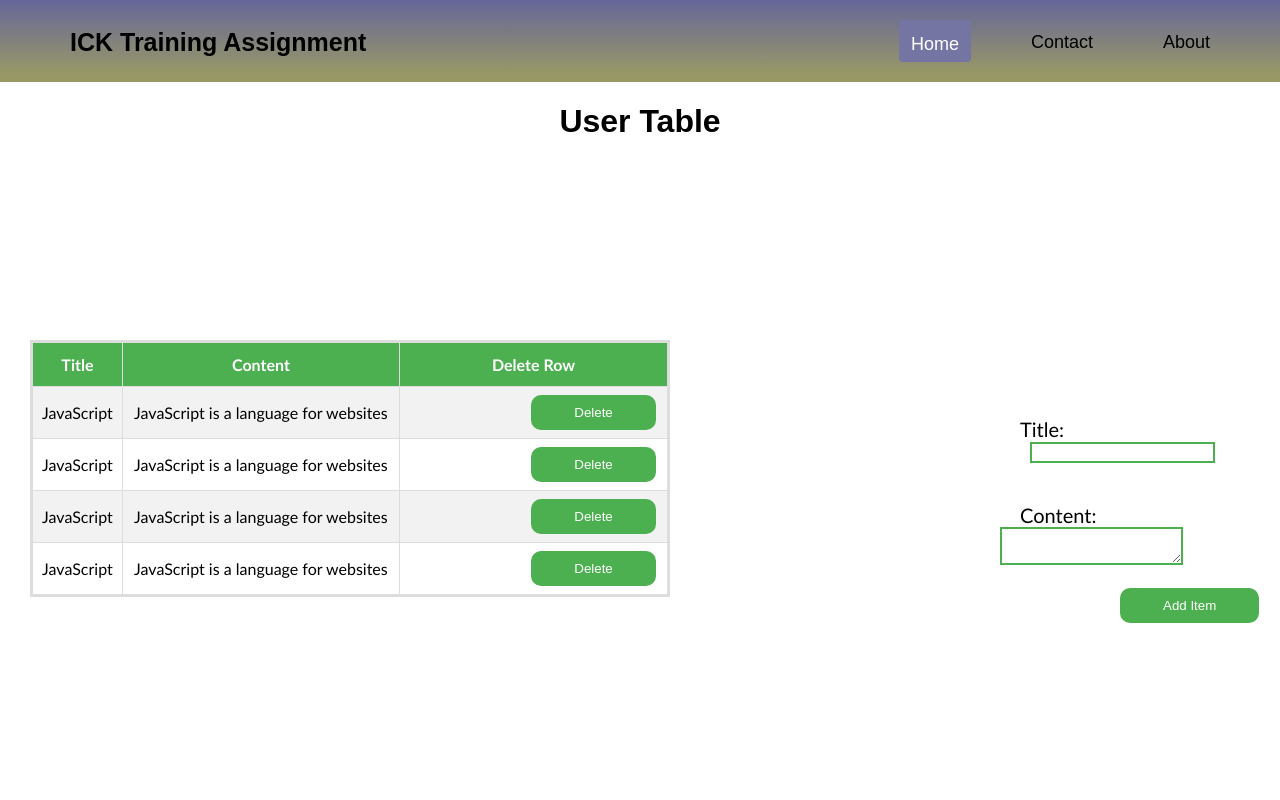
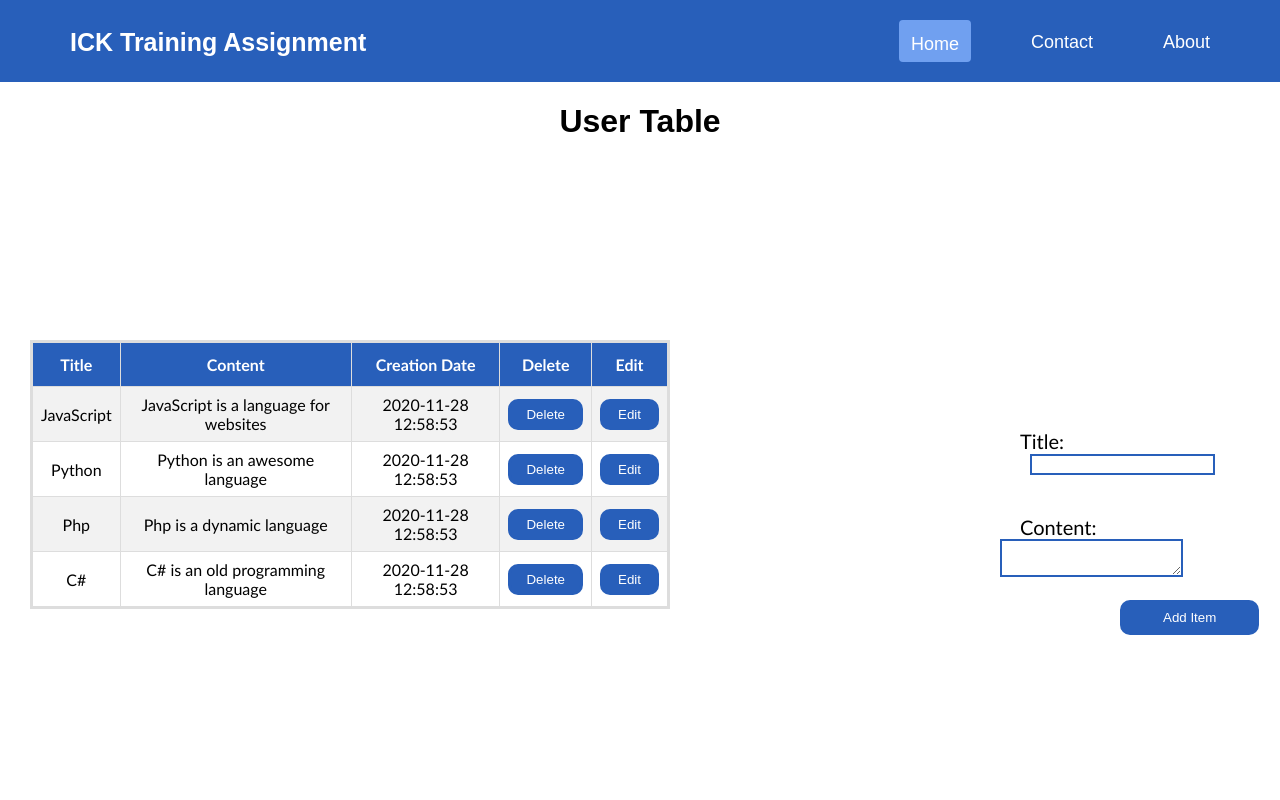
Before and after one commit to BleonaKonjuhi/ICK-final-assignment, a React (Create React App) app: page / in a window 1280 px wide. Shown: the top 800 px of the page. Built offline with nearby package versions, Linux system fonts and the light colour scheme.

Commit message:
Implenting the delete button to delete a row

```diff
--- a/src/components/Form.js
+++ b/src/components/Form.js
@@ -22,7 +22,7 @@ class Form extends React.Component {
 
           </div>
           <div>
-          <button type="submit" value="Submit">Add Item</button>
+          <button id="addItem" type="submit" value="Submit">Add Item</button>
           </div>
         </form>
 
--- a/src/components/Home.js
+++ b/src/components/Home.js
@@ -6,10 +6,14 @@ class Home extends Component {
   constructor() {
     super();
 
+
     this.state = {
+
       title: '',
       content: '',
-      items: []
+      items: [],
+
+
     }
   };
 
@@ -20,7 +24,7 @@ class Home extends Component {
             return;
         }
         if (!this.state.content || this.state.content.length < 10) {
-          alert('Field should not be empty or has less than 2 characters.')
+          alert('Field should not be empty or has less than 10 characters.')
           return;
       }
 
@@ -30,13 +34,15 @@ class Home extends Component {
 
     items.push({
       title: this.state.title,
-      content: this.state.content
+      content: this.state.content,
+
     });
 
     this.setState({
       items,
       title: '',
-      content: ''
+      content: '',
+
     });
   };
 
@@ -57,7 +63,8 @@ class Home extends Component {
         <Form handleFormSubmit={ this.handleFormSubmit }
           handleInputChange={ this.handleInputChange }
           newTitle={ this.state.title }
-          newContent={ this.state.content } />
+          newContent={ this.state.content }
+           />
       </div>
     );
   }
--- a/src/components/Table.js
+++ b/src/components/Table.js
@@ -3,18 +3,21 @@ import React, { Component } from 'react';
 class Table extends React.Component {
     constructor(props){
         super(props);
+        let today = new Date(),
+
+        date = today.getFullYear() + '-' + (today.getMonth() + 1) + '-' + today.getDate() + '  ' + today.getHours() + ':' + today.getMinutes() + ':' + today.getSeconds();
+
         this.state ={
             items: [
                 { title: "JavaScript", content: 'JavaScript is a language for websites' },
-                { title: "JavaScript", content: 'JavaScript is a language for websites' },
-                {title: "JavaScript", content: 'JavaScript is a language for websites' },
-                { title: "JavaScript", content: 'JavaScript is a language for websites' }
+                { title: "Python", content: 'Python is an awesome language' },
+                {title: "Php", content: 'Php is a dynamic language ' },
+                { title: "C#", content: 'C# is an old programming language ' }
              ],
+             currentDate: date
 
         };
-            // this.handleChange = this.handleChange.bind(this);
-            // this.renderTableData=this.renderTableData.bind(this);
-            // this.renderTableHeader=this.renderTableHeader.bind(this);
+            this.handleDeleteRow=this.handleDeleteRow.bind(this);
 
     }
 
@@ -26,12 +29,20 @@ class Table extends React.Component {
 
                  <td>{title}</td>
                  <td>{content}</td>
-                 <td><button>Delete </button></td>
-
+                 <td>{this.state.currentDate}</td>
+                 <td><button className="edButton" onClick={index => this.handleDeleteRow(index)}>Delete</button></td>
+                  <td><button className="edButton">Edit</button></td>
               </tr>
            )
         })
      }
+     handleDeleteRow(i) {
+        let items = [...this.state.items]
+        items.splice(i, 1)
+        this.setState({
+          items: items
+        })
+      }
 
   render() {
     const items = this.props.items;
@@ -43,21 +54,27 @@ class Table extends React.Component {
             <tr>
               <th>Title</th>
               <th>Content</th>
-              <th>Delete Row</th>
+              <th>Creation Date</th>
+              <th>Delete</th>
+              <th>Edit</th>
+
 
             </tr>
-            {/* <tr>{this.renderTableHeader()}</tr> */}
-                    {this.renderTableData()}
-            {items.map(item => {
+                {this.renderTableData()}
+            {
+            items.map((items, index) => {
               return (
-                <tr>
-                  <td>{item.title}</td>
-                  <td>{item.content}</td>
-                  <td><button >Delete </button></td>
+                <tr key={index}>
+                  <td>{items.title}</td>
+                  <td>{items.content}</td>
+                  <td>{this.state.currentDate}</td>
+                  <td><button className="edButton" onClick={index => this.handleDeleteRow(index)}>Delete</button></td>
+                  <td><button className="edButton">Edit</button></td>
 
                 </tr>
               );
-            })}
+            })
+            }
           </tbody>
         </table>
       </div>
--- a/src/style.css
+++ b/src/style.css
@@ -8,13 +8,13 @@ body {
 
 .header {
   overflow: hidden;
-  background: linear-gradient(to bottom, #666699 0%, #999966 92%);
+  background: #285FBA;
   padding: 20px 10px;
 }
 
 .header a {
   float: left;
-  color: black;
+  color: white;
   text-align: center;
   padding: 10px;
   padding-bottom: 5px !important;
@@ -32,12 +32,12 @@ body {
 }
 
 .header a:hover {
-  background-color: #a3a375;
-  color: black;
+  background-color: #70A0F0;
+  color: White;
 }
 
 .header a.active {
-  background-color: #7575a3;
+  background-color: #70A0F0;
   color: white;
   padding: 12px;
 }
@@ -47,13 +47,13 @@ body {
 }
 footer {
     overflow: hidden;
-  background: linear-gradient(to bottom, #666699 0%, #999966 92%);
+  background: #285FBA;
   padding: 20px 10px;
   margin-top: 500px;
 }
 footer div  {
     float: left;
-    color: black;
+    color: white;
     text-align: center;
     padding-right: 280px;
 
@@ -75,7 +75,7 @@ footer div  {
 .footer2 a {
   text-decoration: none;
   margin-left: -50px;
-  color:  black;
+  color:  white;
 }
 .footer3{
   margin-left: 10px;
@@ -101,19 +101,7 @@ td {
   padding: 7px;
 }
 
-.loader {
-  border: 12px solid #f3f3f3;
-  border-radius: 50%;
-  border-top: 12px solid #3498db;
-  width: 120px;
-  height: 120px;
-  -webkit-animation: spin 2s linear infinite; /* Safari */
-  animation: spin 2s linear infinite;
-  text-align: center;
-  position: relative;
-  margin-left: 720px;
-  margin-top: 300px;
-}
+
 
 /* Safari */
 @-webkit-keyframes spin {
@@ -160,26 +148,40 @@ form {
 .inputTitle input{
 
   margin-left: 10px;
-  border: 2px solid #4CAF50;
+  border: 2px solid #285FBA;
 }
 .textareaContet{
   padding: 20px;
 }
 .textareaContet textarea{
   margin-left: -20px;
-  border: 2px solid #4CAF50;
+  border: 2px solid#285FBA;
 }
-button {
+#addItem {
   padding: 7px 40px 7px 40px;
-  border: solid #4CAF50;
-  background-color: #4CAF50 ;
+  border: solid #285FBA;
+  background-color: #285FBA ;
   color: white;
   border-radius: 10px;
   margin-left: 120px;
 }
-button:hover{
+#addItem:hover{
   background-color: white;
-  color: #4CAF50;
+  color: #285FBA;
+
+}
+
+.edButton {
+  padding: 5px 15px 5px 15px;
+  border: solid #285FBA;
+  background-color: #285FBA ;
+  color: white;
+  border-radius: 10px;
+
+}
+.edButton:hover{
+  background-color: white;
+  color: #285FBA;
 
 }
 
@@ -196,6 +198,6 @@ label {
   padding-top: 12px;
   padding-bottom: 12px;
   text-align: center;
-  background-color: #4CAF50;
+  background-color: #285FBA;
   color: white;
 }
```
Also changed, not shown: 1 other file (tests, documents, lock files or other folders).
